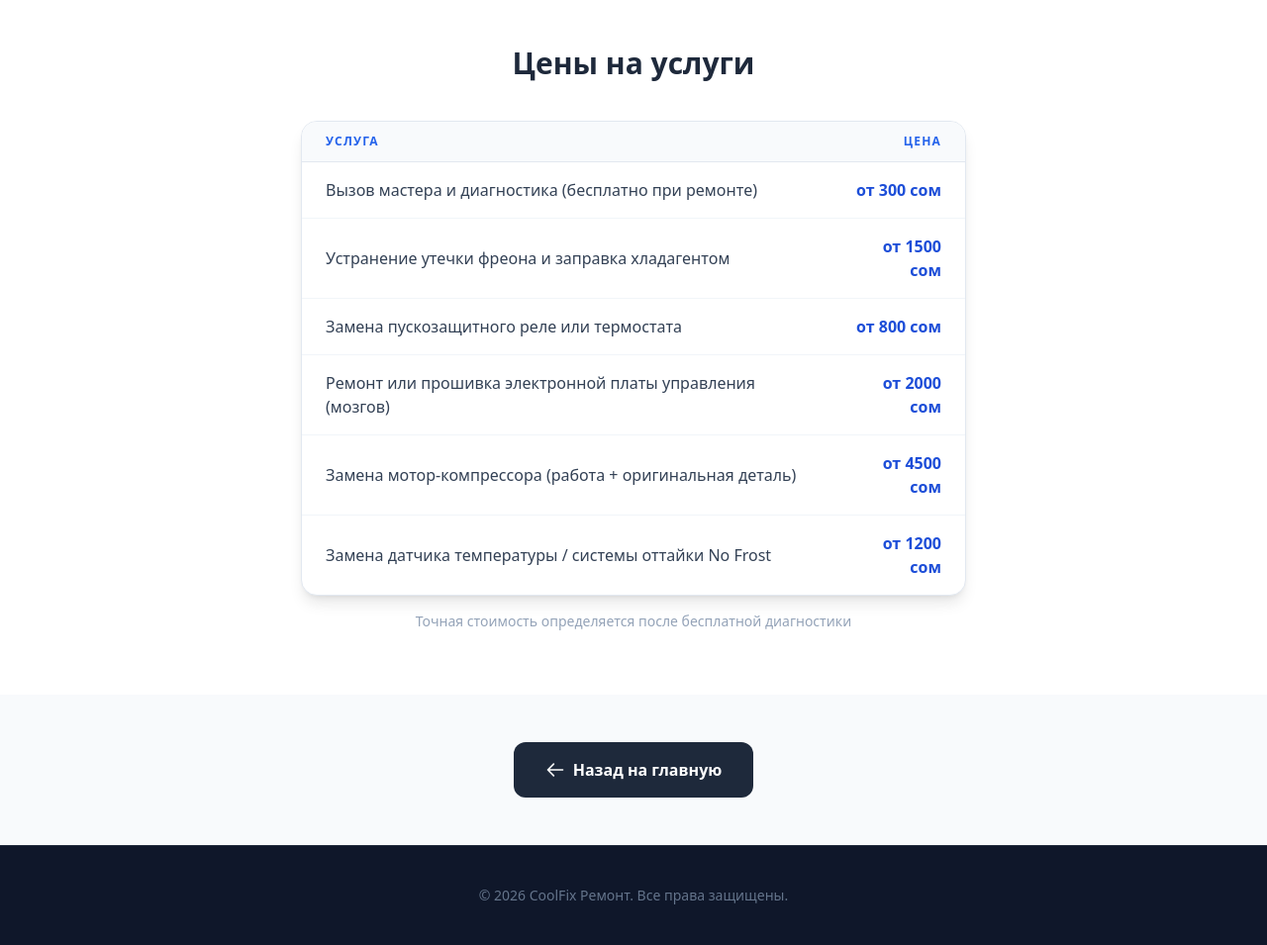
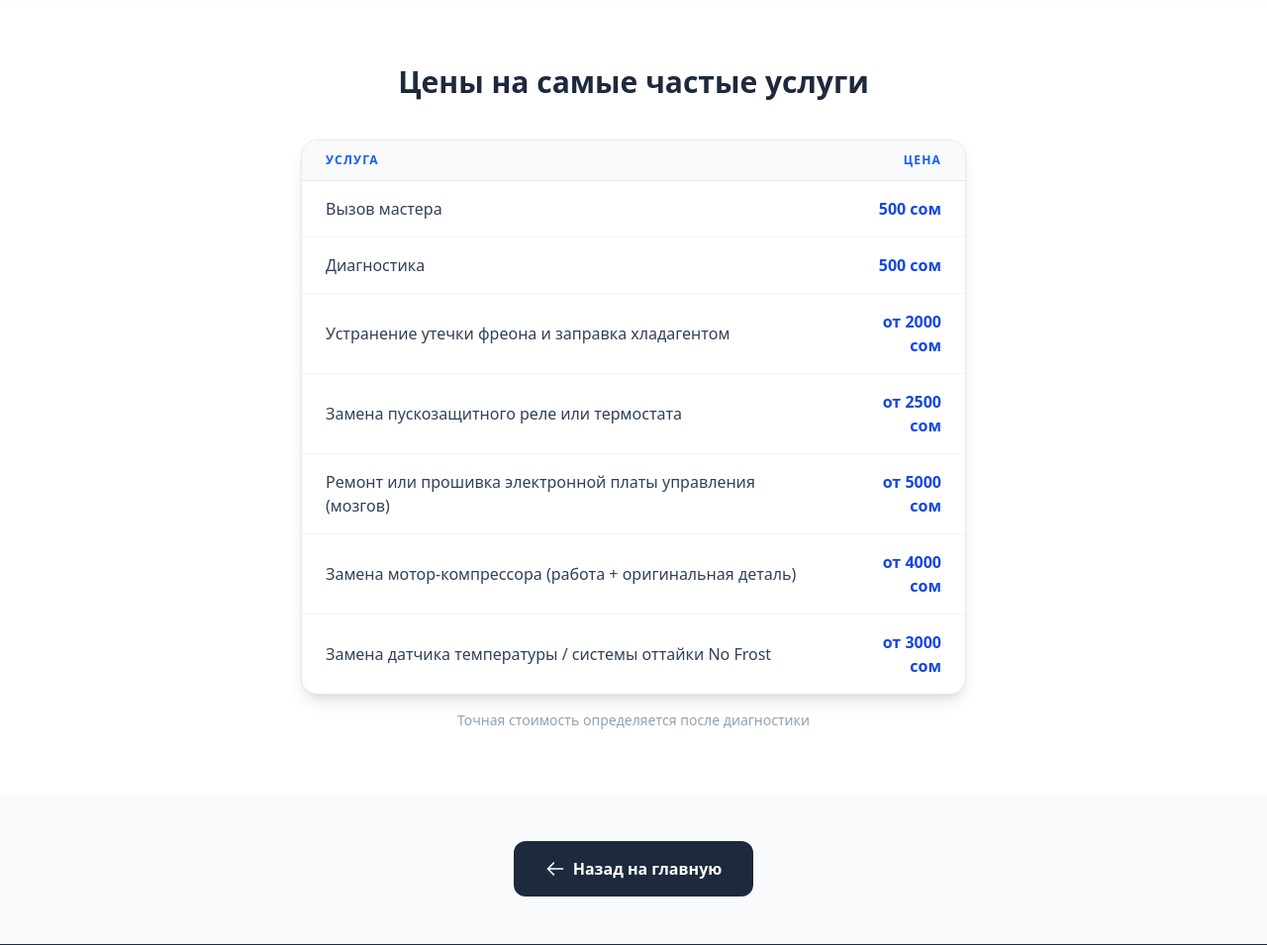
Before and after one commit to Nonashi37/CoolFix_Web_site, a Django app: page /services/refrigerators-freezers/ in a window 1280 px wide. Shown: the part 1837-2792 px from the top of the page at 99% size. Run offline with Django 5.2, Linux system fonts and the light colour scheme; data that the repository does not hold is empty; some libraries are stand-ins or nearby versions.

Commit message:
final save befor production

```diff
--- /dev/null
+++ b/core/static/css/input.css
@@ -0,0 +1,4 @@
+@import "tailwindcss";
+
+/* Жестко указываем Tailwind v4, где искать мои Прекрасные Django-шаблоны */
+@source "../../templates/**/*.html";
--- a/core/templates/core/index.html
+++ b/core/templates/core/index.html
@@ -1,3 +1,4 @@
+{% load static %}
 <!DOCTYPE html>
 <html lang="{{ lang }}" class="scroll-smooth">
 <head>
@@ -81,7 +82,7 @@
     }
     </script>
 
-    <script src="https://cdn.tailwindcss.com"></script>
+    <link rel="stylesheet" href="{% static 'css/output.css' %}">
 </head>
 <body class="bg-white text-slate-800 font-sans antialiased">
 
--- a/core/templates/core/service_detail.html
+++ b/core/templates/core/service_detail.html
@@ -1,3 +1,4 @@
+{% load static %}
 <!DOCTYPE html>
 <html lang="{{ lang }}" class="scroll-smooth">
 <head>
@@ -24,7 +25,7 @@
     }
     </script>
 
-    <script src="https://cdn.tailwindcss.com"></script>
+    <link rel="stylesheet" href="{% static 'css/output.css' %}">
 </head>
 <body class="bg-white text-slate-800 font-sans antialiased">
 
@@ -124,7 +125,7 @@
         <section class="py-16 px-4 bg-white">
             <div class="max-w-2xl mx-auto">
                 <h2 class="text-2xl md:text-3xl font-black text-center mb-10 text-slate-800">
-                    Цены на услуги
+                    Цены на самые частые услуги
                 </h2>
 
                 <div class="bg-white rounded-2xl overflow-hidden border border-slate-200 shadow-lg">
@@ -151,7 +152,7 @@
                 </div>
 
                 <p class="text-slate-400 text-sm text-center mt-4">
-                    Точная стоимость определяется после бесплатной диагностики
+                    Точная стоимость определяется после диагностики
                 </p>
             </div>
         </section>
--- a/core/views.py
+++ b/core/views.py
@@ -217,7 +217,7 @@ SERVICES_DATA = {
             "description_paragraphs": [
                 "Мы осуществляем профессиональный ремонт холодильников и морозильников любых типов: однокамерных, двухкамерных, моделей Side-by-Side и систем с технологией No Frost. Чаще всего жители Бишкека обращаются к нам со следующими симптомами: мотор постоянно работает и не отключается, намерзает снежная 'шуба', агрегат щелкает, но не запускается, либо морозилка работает, а холодильное отделение остается теплым.",
                 "Ремонтируем технику всех известных мировых брендов: Samsung (Самсунг), LG, Indesit (Индезит), Beko (Беко), Bosch (Бош), Atlant (Атлант), Ariston, Gorenje, Liebherr и Whirlpool. Мастер выезжает во все районы города Бишкек (Центр, Джал, Аламедин-1, Пишпек, Восток-5, Рабочий городок, Кызыл-Аскер), а также в пригородные жилмассивы по предварительному согласованию.",
-                "Перед началом любых восстановительных работ инженер CoolFix проводит полную аппаратную диагностику, выявляет точную причину сбоя и озвучивает фиксированную стоимость ремонта по прайс-листу. Мы работаем честно: цена запчастей и работы согласовывается до начала ремонта и не меняется в процессе. По окончании выдается официальная гарантия на замененные узлы.",
+                "Перед началом любых восстановительных работ инженер CoolFix проводит полную аппаратную диагностику, выявляет точную причину сбоя и озвучивает фиксированную стоимость ремонта по прайс-листу. Мы работаем честно: цена запчастей и работы согласовывается до начала ремонта и не меняется в процессе.",
             ],
             "gallery": [
                 "https://i.pinimg.com/1200x/ca/e2/37/cae237bcf3e3a239a254630d0f87bcca.jpg",
@@ -226,12 +226,13 @@ SERVICES_DATA = {
                 "https://i.pinimg.com/1200x/66/ca/d3/66cad3e2bdaab23482f8a981ea713396.jpg",
             ],
             "price_table": [
-                {"name": "Вызов мастера и диагностика (бесплатно при ремонте)", "price": "от 300 сом"},
-                {"name": "Устранение утечки фреона и заправка хладагентом", "price": "от 1500 сом"},
-                {"name": "Замена пускозащитного реле или термостата", "price": "от 800 сом"},
-                {"name": "Ремонт или прошивка электронной платы управления (мозгов)", "price": "от 2000 сом"},
-                {"name": "Замена мотор-компрессора (работа + оригинальная деталь)", "price": "от 4500 сом"},
-                {"name": "Замена датчика температуры / системы оттайки No Frost", "price": "от 1200 сом"},
+                {"name": "Вызов мастера", "price": "500 сом"},
+                {"name": "Диагностика", "price": "500 сом"},
+                {"name": "Устранение утечки фреона и заправка хладагентом", "price": "от 2000 сом"},
+                {"name": "Замена пускозащитного реле или термостата", "price": "от 2500 сом"},
+                {"name": "Ремонт или прошивка электронной платы управления (мозгов)", "price": "от 5000 сом"},
+                {"name": "Замена мотор-компрессора (работа + оригинальная деталь)", "price": "от 4000 сом"},
+                {"name": "Замена датчика температуры / системы оттайки No Frost", "price": "от 3000 сом"},
             ],
         },
         "ky": {
@@ -242,7 +243,7 @@ SERVICES_DATA = {
             "description_paragraphs": [
                 "Биз бардык түрдөгү муздаткычтарды жана тоңдургучтарды кесипкөй деңгээлде оңдойбуз: бир камералуу, эки камералуу, катар жайгашкан моделдерди жана No Frost технологиясы бар системаларды. Көбүнчө Бишкек шаарынын тургундары бизге төмөнкү көйгөйлөр боюнча кайрылышат: мотор үзгүлтүксүз иштеп, өчпөй калат; шаймандын үстүндө муз катмары пайда болот; шайман чыкылдап, бирок иштеп кетпейт; же морозилка иштейт, бирок муздаткыч бөлүгү жылуу бойдон калат.",
                 "Биз дүйнөнүн алдыңкы бренддеринин бардык техникасын оңдойбуз: Samsung, LG, Indesit, Beko, Bosch, Atlant, Ariston, Gorenje, Liebherr жана Whirlpool. Биздин техниктер Бишкектин бардык аймактарын (Борбор, Джал, Аламедин-1, Пишпек, Восток-5, Рабочий Городок, Кызыл-Аскер) жана алдын ала макулдашылган шаар четиндеги турак жай комплекстерин тейлешет.",
-                "Кандай гана оңдоо иштерин баштаардан мурун CoolFix инженери толук аппараттык диагностика жүргүзүп, мүчүлүштүктүн так себебин аныктайт жана биздин баалар тизмесине ылайык бекитилген оңдоо баасын сунуштайт. Биз ачык-айкын иштейбиз: тетиктердин жана эмгектин баасы оңдоо башталардан мурун макулдашылып, процесс учурунда өзгөрбөйт. Иш аяктагандан кийин алмаштырылган компоненттерге расмий кепилдик берилет.",
+                "Кандай гана оңдоо иштерин баштаардан мурун CoolFix инженери толук аппараттык диагностика жүргүзүп, мүчүлүштүктүн так себебин аныктайт жана биздин баалар тизмесине ылайык бекитилген оңдоо баасын сунуштайт. Биз ачык-айкын иштейбиз: тетиктердин жана эмгектин баасы оңдоо башталардан мурун макулдашылып, процесс учурунда өзгөрбөйт.",
             ],
             "gallery": [
                 "https://i.pinimg.com/1200x/ca/e2/37/cae237bcf3e3a239a254630d0f87bcca.jpg",
@@ -251,11 +252,13 @@ SERVICES_DATA = {
                 "https://i.pinimg.com/1200x/66/ca/d3/66cad3e2bdaab23482f8a981ea713396.jpg",
             ],
             "price_table": [
-                {"name": "Бузулууну диагностикалоо", "price": "300 сомдон"},
-                {"name": "Иштетүү релесин алмаштыруу", "price": "800 сомдон"},
-                {"name": "Фреон куюу", "price": "1500 сомдон"},
-                {"name": "Термостатты алмаштыруу", "price": "1200 сомдон"},
-                {"name": "Компрессорду алмаштыруу", "price": "4500 сомдон"},
+                {"name": "Техникалык адиске чакыруу", "price": "500 сомдон"},
+                {"name": "Диагностика", "price": "500 сомдон"},
+                {"name": "Фреон агып кеткен жерди оңдоп, муздаткыч газды кайра толтуруу", "price": "2000 сомдон баштап"},
+                {"name": "Ишке киргизүүдөн коргоо релеси же термостатты алмаштыруу", "price": "2500 сомдон баштап"},
+                {"name": "Электрондук башкаруу платасын (мизин) оңдоо же кайра программалоо", "price": "5000 сомдон баштап"},
+                {"name": "Мотор-компрессорду алмаштыруу (эмгек + оригинал бөлүк)", "price": "4000 сомдон баштап"},
+                {"name": "Температура сенсорун алмаштыруу / No Frost эритүү системасы", "price": "3000 сомдон баштап"},
             ],
         },
     },
@@ -280,10 +283,10 @@ SERVICES_DATA = {
             "price_table": [
                 {"name": "Срочный выезд промышленного холодильщика на объект", "price": "от 500 сом"},
                 {"name": "Комплексная диагностика централи / рефрижератора", "price": "от 800 сом"},
-                {"name": "Промышленная заправка фреоном (R404a, R134a, R22) за кг", "price": "от 3000 сом"},
-                {"name": "Замена контроллера температуры или ремонт автоматики щита", "price": "от 2500 сом"},
+                {"name": "Промышленная заправка фреоном (R404a, R134a, R22)", "price": "от 4000 сом"},
+                {"name": "Замена контроллера температуры или ремонт автоматики щита", "price": "от 4000 сом"},
                 {"name": "Ремонт / замена трехфазного компрессора (Bitzer, Copeland)", "price": "от 6000 сом"},
-                {"name": "Поиск микроутечек азотом под высоким давлением", "price": "от 1800 сом"},
+                {"name": "Поиск микроутечек азотом под высоким давлением", "price": "от 2000 сом"},
             ],
         },
         "ky": {
@@ -303,11 +306,12 @@ SERVICES_DATA = {
                 "https://i.pinimg.com/736x/a5/87/b8/a587b80f260f1ae8c30466d4121645c5.jpg",
             ],
             "price_table": [
-                {"name": "Инженердин объектиге чыгуусу", "price": "500 сомдон"},
-                {"name": "Муздаткыч орнотмону диагностикалоо", "price": "800 сомдон"},
-                {"name": "Фреон куюу (өнөр жай)", "price": "3000 сомдон"},
-                {"name": "Испарителди/вентиляторду алмаштыруу", "price": "2500 сомдон"},
-                {"name": "Компрессордук блокту оңдоо", "price": "6000 сомдон"},
+                {"name": "Өндүрүштүк муздатуу инженеринин жедел чакыруусу ", "price": "500 сомдон"},
+                {"name": "Борборлоштурулган муздатуу системасынын / муздатуу агрегатынын толук диагностикасы", "price": "800 сомдон"},
+                {"name": "Өнөр жай муздаткыч газды кайра толтуруу (R404a, R134a, R22)", "price": "4000 сомдон баштап"},
+                {"name": "Температураны көзөмөлдөөчү контроллерди алмаштыруу же башкаруу панелинин автоматташтыруусун оңдоо", "price": "4000 сомдон баштап"},
+                {"name": "Үч фазалуу компрессорду (Bitzer, Copeland) оңдоо / алмаштыруу", "price": "6000 сомдон баштап"},
+                {"name": "Жогорку басымдагы азот менен микроагууну аныктоо", "price": "2000 сомдон баштап"},
             ],
         },
     },
@@ -330,11 +334,11 @@ SERVICES_DATA = {
                 "https://5.imimg.com/data5/ANDROID/Default/2026/1/572512661/FG/MA/IL/40872882/product-jpeg-250x250.jpg",
             ],
             "price_table": [
-                {"name": "Диагностика витрины", "price": "от 350 сом"},
-                {"name": "Замена ТЭНа оттайки", "price": "от 1000 сом"},
-                {"name": "Заправка фреоном", "price": "от 1500 сом"},
+                {"name": "Диагностика витрины", "price": "от 500 сом"},
+                {"name": "Замена ТЭНа оттайки", "price": "от 3000 сом"},
+                {"name": "Заправка фреоном", "price": "от 3000 сом"},
                 {"name": "Замена компрессора", "price": "от 4000 сом"},
-                {"name": "Чистка конденсатора", "price": "от 600 сом"},
+                {"name": "Чистка конденсатора", "price": "от 1000 сом"},
             ],
         },
         "ky": {
@@ -354,11 +358,11 @@ SERVICES_DATA = {
                 "https://5.imimg.com/data5/ANDROID/Default/2026/1/572512661/FG/MA/IL/40872882/product-jpeg-250x250.jpg",
             ],
             "price_table": [
-                {"name": "Витринаны диагностикалоо", "price": "350 сомдон"},
-                {"name": "Эритүү ТЭНин алмаштыруу", "price": "1000 сомдон"},
-                {"name": "Фреон куюу", "price": "1500 сомдон"},
+                {"name": "Көргөзмө витриналар үчүн диагностикалык текшерүү", "price": "500 сомдон"},
+                {"name": "Эритүү ТЭНин алмаштыруу", "price": "3000 сомдон"},
+                {"name": "Фреон куюу", "price": "3000 сомдон"},
                 {"name": "Компрессорду алмаштыруу", "price": "4000 сомдон"},
-                {"name": "Конденсаторду тазалоо", "price": "600 сомдон"},
+                {"name": "Конденсаторду тазалоо", "price": "1000 сомдон"},
             ],
         },
     },
@@ -381,11 +385,11 @@ SERVICES_DATA = {
                 "https://i.pinimg.com/736x/d0/bf/17/d0bf1740c09986a238f796b378a4f523.jpg",
             ],
             "price_table": [
-                {"name": "Диагностика и чистка фильтров", "price": "от 500 сом"},
-                {"name": "Заправка фреоном", "price": "от 1800 сом"},
+                {"name": "Диагностика", "price": "от 500 сом"},
+                {"name": "Заправка фреоном", "price": "от 3000 сом"},
                 {"name": "Устранение утечки фреона", "price": "от 2500 сом"},
                 {"name": "Замена компрессора", "price": "от 5500 сом"},
-                {"name": "Монтаж нового кондиционера", "price": "от 3500 сом"},
+                {"name": "Монтаж нового кондиционера", "price": "от 5000 сом"},
             ],
         },
         "ky": {
@@ -406,11 +410,11 @@ SERVICES_DATA = {
                 "https://i.pinimg.com/736x/d0/bf/17/d0bf1740c09986a238f796b378a4f523.jpg",
             ],
             "price_table": [
-                {"name": "Диагностика жана фильтрлерди тазалоо", "price": "500 сомдон"},
-                {"name": "Фреон куюу", "price": "1800 сомдон"},
+                {"name": "Диагностика", "price": "500 сомдон"},
+                {"name": "Фреон куюу", "price": "3000 сомдон"},
                 {"name": "Фреон агып кетүүсүн жоюу", "price": "2500 сомдон"},
                 {"name": "Компрессорду алмаштыруу", "price": "5500 сомдон"},
-                {"name": "Жаңы кондиционерди орнотуу", "price": "3500 сомдон"},
+                {"name": "Жаңы кондиционерди орнотуу", "price": "5000 сомдон"},
             ],
         },
     },
```
Also changed, not shown: coolfix/settings.py (+13 -8 lines), core/static/css/output.css (added).
